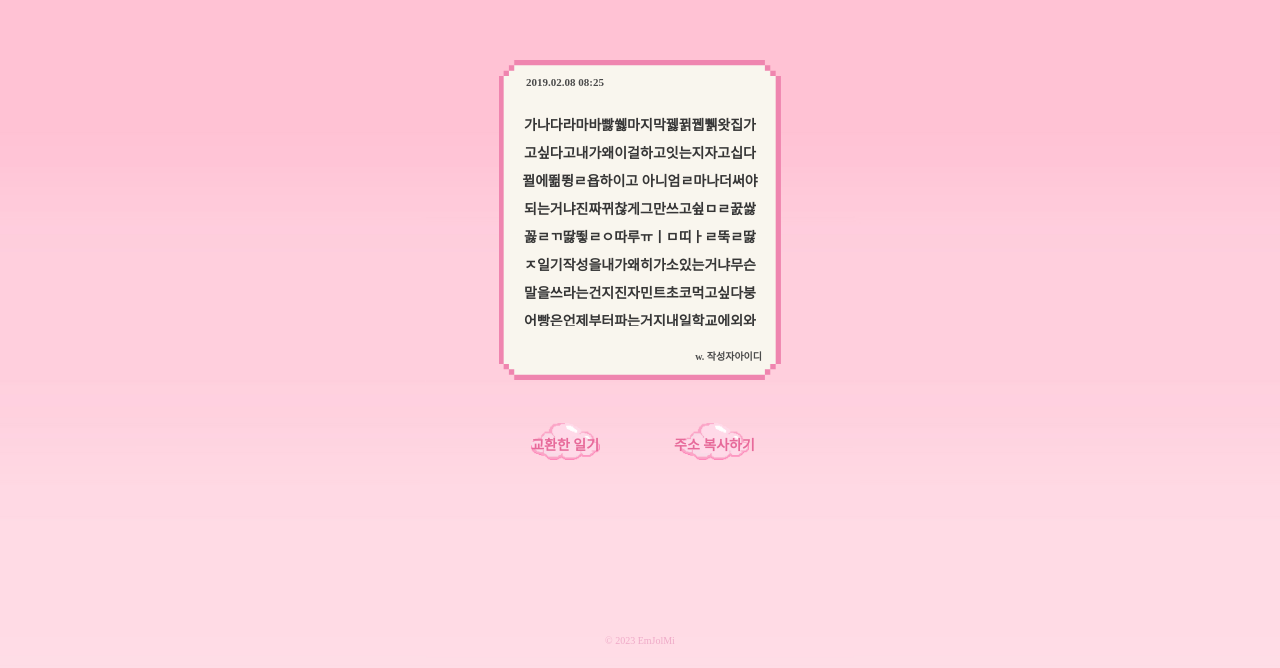
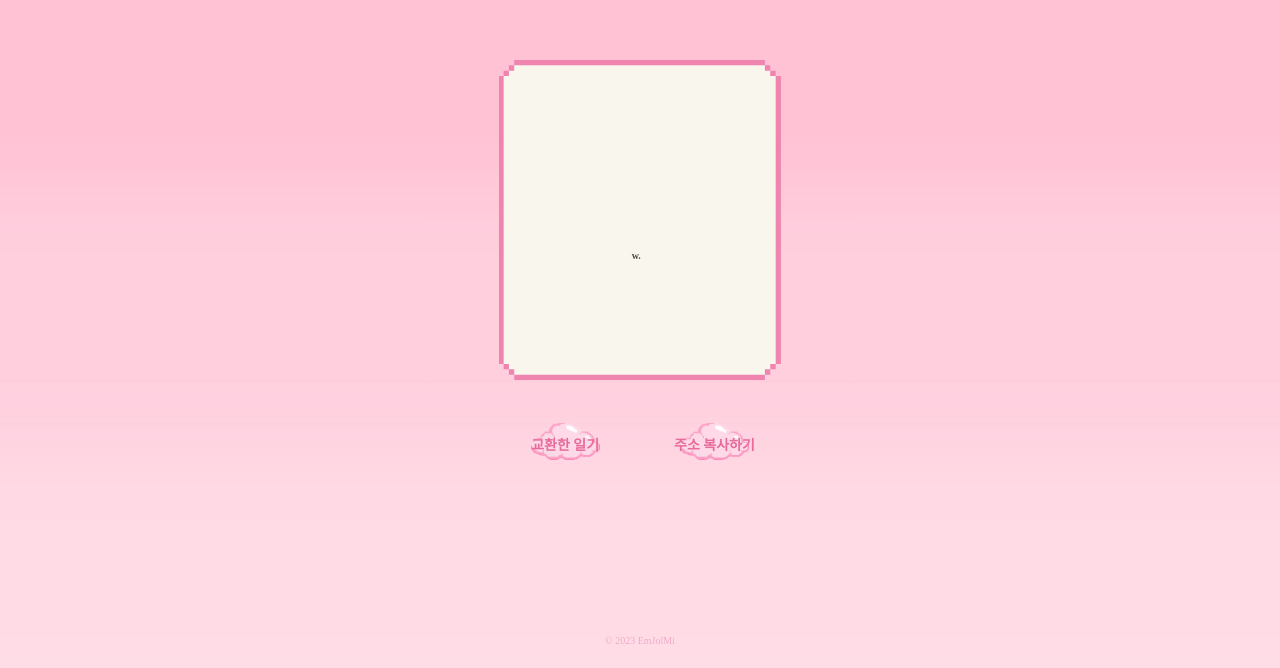
Before and after one commit to EmJeolmi/emjeolmi_front, a React (Create React App) app: page /savediary in a window 1280 px wide. Shown: the part 132-800 px from the top of the page. Built offline with nearby package versions, Linux system fonts and the light colour scheme; a web font is replaced by a local one.

Commit message:
Feat: 일기 조회하기 API

```diff
--- a/src/components/Screen2/screesn2-3.js
+++ b/src/components/Screen2/screesn2-3.js
@@ -6,13 +6,11 @@ import diaryBox from '../../images/diarybox.png';
 import cloudImg from '../../images/cloud.png';
 
 import showMyDiaryAPI from "../../service/diary/readMyDiaryAPI";
+import context from "react-bootstrap/esm/AccordionContext";
 
 export function DiaryContent(props) {
 
-    const {handleModalScroll, writtenDiary, setwrittenDiary} = props;
-
-    console.log('writtenDiary: ', writtenDiary);
-    console.log('setWrittenDiary: ', setwrittenDiary);
+    const {handleModalScroll, diaryData, setDiaryData} = props;
 
     return (
         <div className="center-container">
@@ -20,13 +18,13 @@ export function DiaryContent(props) {
                 <img src={diaryBox} alt="DiaryBox" />
             </div>
             <div className='text-container'>
-                <label className='datewritten'>2019.02.08 08:25</label>
+                <label className='datewritten'>{diaryData.time}</label>
                     <div className="scrollable-content" onWheel={handleModalScroll}>
                         <label className='contents'>
-                            가나다라마바빯쒫마지막꿿뀕뀁쀍왓집가고싶다고내가왜이걸하고잇는지자고십다뀔에뛺뜅ㄹ욥하이고 아니엄ㄹ마나더써야되는거냐진짜뀌찮게그만쓰고슆ㅁㄹ꿄쌇꼻ㄹㄲ딿뙿ㄹㅇ따루ㅠㅣㅁ띠ㅏㄹ뚝ㄹ딿ㅈ일기작성을내가왜히가소있는거냐무슨말을쓰라는건지진자민트초코먹고싶다붕어빵은언제부터파는거지내일학교에외와야헤꿇ㄸ따르이마러이라ㅜㅁㅇ따르를르르르르르를르르를름링나릉ㅁ랑늘마ㅣㅡㄹ아르으를아오왤케길어정말그만좀쓰자르르를르르를르르꾿웷줨줨낡갈꿸뚫사아자차카카카가나다라마바사아자차카카카카카카카카카카카카카카카카카카카카카카카카카카카카카카카카카카카카카캌카카카카카카카카카카카카카캌카카카카카캌k꿇딿skek가나다라마바사아자차카타파하민ㅇ라ㅓ밍라ㅓㅁ마하이오이게 더 낫냐가나다라마바사안녕하세요아집가고시 ㅍ어미친이거 띄어쓰기가 아니 줄바꾸기가 왜이렇게 됨 왜저래 이게ㅔㅔ제이라미마아ㅅ쒸날짜랑 작성자아이디까먹엇어이런이게제일마지막문장
+                            {diaryData.content}
                         </label>
                     </div>
-                <label className='diarywriter'>w. 작성자아이디</label>
+                <label className='diarywriter'>w. {diaryData.id}</label>
             </div>
         </div>
     );
--- a/src/pages/Screen2-3/screen2-3.js
+++ b/src/pages/Screen2-3/screen2-3.js
@@ -12,6 +12,12 @@ import readMyDiaryAPI from '../../service/diary/readMyDiaryAPI';
 
 function Screen2n3() {
 
+    const [diaryData, setDiaryData] = useState({
+        id: '',
+        content: '',
+        time: '',
+    });
+
     const [writtenDiary, setwrittenDiary] = useState('');
 
     const [ChDiaryOn, setChDiaryOn] = useState(false); // 팝업
@@ -23,22 +29,18 @@ function Screen2n3() {
         event.stopPropagation();
     };
 
-    const getDiary = () => {{readMyDiaryAPI(setwrittenDiary)}};
-
-    useEffect(() => {
-        getDiary();
-    }, []);
+    readMyDiaryAPI(diaryData, setDiaryData);
 
     return (
         <>
         <DiaryContent
             handleModalScroll={handleModalScroll}
-            writtenDiary={writtenDiary}
-            setwrittenDiary={setwrittenDiary}
+            diaryData={diaryData}
+            setDiaryData={setDiaryData}
         />
         <div className='cloudBtns'>
-        <ChangedBtn openChDiary={openChDiary} />
-        <CopyBtn />
+            <ChangedBtn openChDiary={openChDiary} />
+            <CopyBtn />
         </div>
 
         {/* 팝업 닫기 */}
--- a/src/service/diary/checkMyDiaryAPI.js
+++ b/src/service/diary/checkMyDiaryAPI.js
@@ -16,12 +16,12 @@ export const checkMyDiaryAPI = async (event, accessToken) => {
             }
         );
         console.log('res: ', res);
-        console.log('res.data.ok: ', res.data.ok);
+        console.log('res.data: ', res.data);
         if (res.data.ok === true) {
             console.log('내 일기 읽어오기 성공');
             window.location.href = "/savediary";
         } else {
-            console.log(    '내 일기 없음');
+            console.log('내 일기 없음');
             window.location.href = "/writediary";
         }
     } catch(error) {
--- a/src/service/diary/readMyDiaryAPI.js
+++ b/src/service/diary/readMyDiaryAPI.js
@@ -1,6 +1,6 @@
 import axios from 'axios';
 
-export const readMyDiaryAPI = async (setwrittenDiary) => {
+export const readMyDiaryAPI = async (diaryData, setDiaryData) => {
 
     try {
         const storedTokens = JSON.parse(localStorage.getItem('Tokens'));
@@ -20,7 +20,16 @@ export const readMyDiaryAPI = async (setwrittenDiary) => {
                     headers: headers, // 헤더 추가
                 }
             );
-            console.log('res.....: ', res);
+            diaryData = res.data.data;
+            // console.log('--------&&', diaryData[0].rid);
+            // console.log('--------&&', diaryData[0].content);
+            // console.log('--------&&', diaryData[0].time);
+            // const rid = diaryData[0].rid;
+            const content = diaryData[0].content;
+            const time = diaryData[0].time;
+            const id = res.data.id[0].id;
+            // console.log('***', id);
+            setDiaryData({ id, content, time });
         }
     } catch(error) {
         console.log('내 일기 읽어오기 실패');
```
